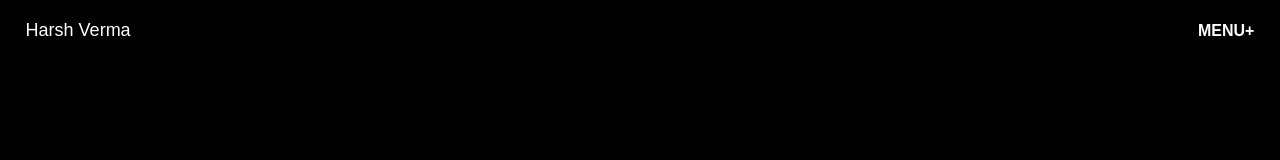
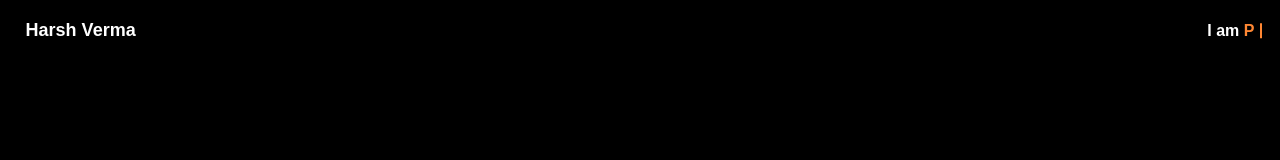
Before and after one commit to Haarsh1306/Portfolio, an Angular app: page / in a window 1280 px wide. Shown: the top 160 px of the page. Built offline with nearby package versions, Linux system fonts and the light colour scheme.

Commit message:
Text typing navbar

```diff
--- a/src/app/navbar/navbar.component.css
+++ b/src/app/navbar/navbar.component.css
@@ -2,6 +2,7 @@
   color: white;
   text-decoration: none;
   font-size: 18px;
+
 }
 
 .nav{
@@ -13,3 +14,30 @@
   justify-content: space-between;
 
 }
+
+h4 span{
+  color: #FF8733;
+  position: relative;
+}
+
+h4 span::before{
+  content: "";
+  position: absolute;
+  right: -8px;
+  height: 15px;
+  width: 2px;
+  background-color: #FF8733;
+  transform: translateY(-45%);
+  top: 50%;
+  animation: blink 0.7s infinite;
+}
+
+@keyframes blink {
+  50%{
+    opacity: 0;
+  }
+}
+
+h4 span.stop-blink::before{
+  animation: none;
+}
--- a/src/app/navbar/navbar.component.html
+++ b/src/app/navbar/navbar.component.html
@@ -1,4 +1,4 @@
 <div class="nav">
-  <a href="">Harsh Verma</a>
-  <h4>MENU+</h4>
+  <a href="/"><h4>Harsh Verma</h4></a>
+  <h4>I am <span></span></h4>
 </div>
--- a/src/app/navbar/navbar.component.ts
+++ b/src/app/navbar/navbar.component.ts
@@ -20,5 +20,35 @@ animation(){
 }
 ngOnInit(): void {
     this.animation()
+
+    const dynamicText = document.querySelector('h4 span');
+    // dynamicText?.classList.add('stop-blink')
+    const words= ['Programmer', 'Freelancer', 'Problem Solver', 'Designer'];
+    let wordIndex = 0;
+    let charIndex =0;
+    let isDeleting = false;
+    const typeEffect = ()=>{
+      const curentWord = words[wordIndex];
+      const currentChar = curentWord.substring(0, charIndex)
+      dynamicText!.textContent=currentChar
+      dynamicText?.classList.add('stop-blink')
+
+      if(!isDeleting && charIndex < curentWord.length){
+        charIndex++;
+        setTimeout(typeEffect, 200);
+      }
+      else if(isDeleting && charIndex >0){
+        charIndex--;
+        setTimeout(typeEffect, 100);
+      }
+      else{
+        isDeleting = !isDeleting;
+        dynamicText?.classList.remove('stop-blink')
+        wordIndex = !isDeleting ? (wordIndex+1)%words.length : wordIndex;
+        setTimeout(typeEffect,1200)
+      }
+    }
+    // typeEffect()
+    setTimeout(typeEffect,850);
 }
 }
```
